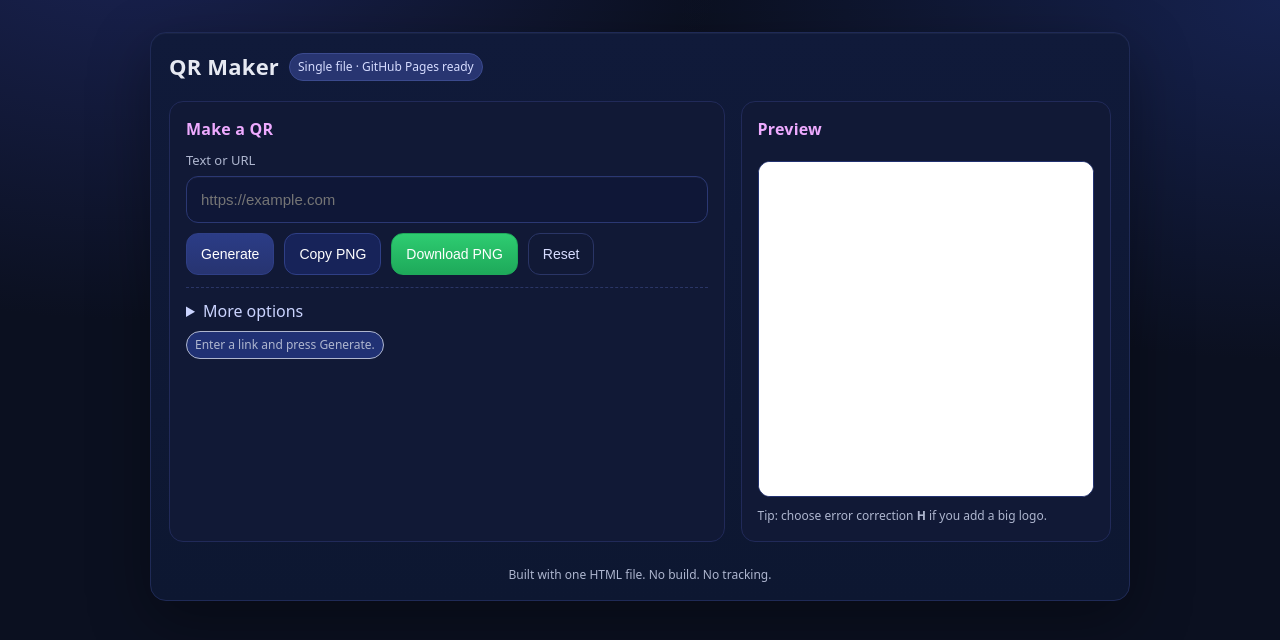
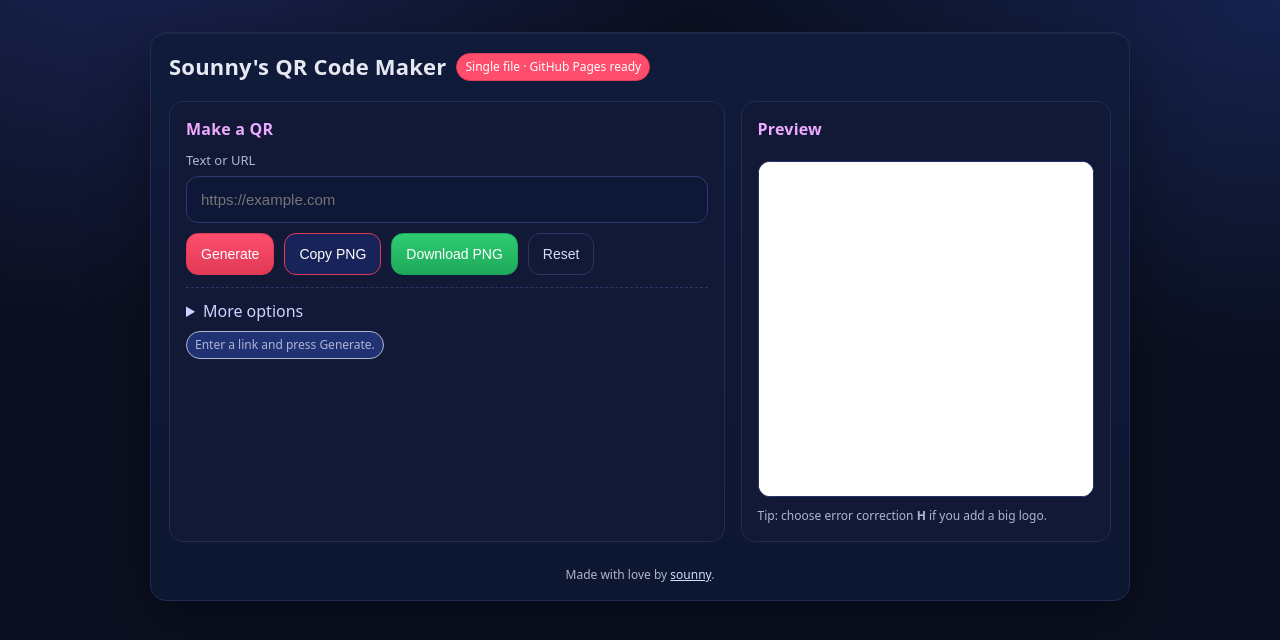
Before and after one commit to sounny/qrcode, a plain HTML site: page index.html in a window 1280 px wide. Drawn offline with Linux system fonts and the light colour scheme.

Commit message:
Personalize app with Sounny branding

```diff
--- a/index.html
+++ b/index.html
@@ -3,15 +3,15 @@
 <head>
   <meta charset="utf-8" />
   <meta name="viewport" content="width=device-width, initial-scale=1" />
-  <title>QR Maker — Single‑File</title>
-  <meta name="description" content="Simple, modern QR code generator. Single file. Works on GitHub Pages." />
+  <title>Sounny's QR Code Maker</title>
+  <meta name="description" content="Sounny's simple, modern QR code generator. Single file. Works on GitHub Pages." />
   <style>
     :root {
       --bg: #0b1020;
       --panel: #111936;
       --text: #e6e9f2;
       --muted: #aeb6cf;
-      --accent: #4f7cff;
+      --accent: #ff4d6d;
       --ok: #2ecc71;
       --warn: #ffb020;
       --danger: #ff5a6e;
@@ -35,7 +35,7 @@
       display: flex; align-items: center; gap: 10px; flex-wrap: wrap;
     }
     .title h1 { font-size: 22px; margin: 0; letter-spacing: .2px; }
-    .badge { font-size: 12px; color: #d6dcff; background: #283571; padding: 4px 8px; border-radius: 999px; border: 1px solid #3b4a8e; }
+    .badge { font-size: 12px; color: #fff; background: #ff4d6d; padding: 4px 8px; border-radius: 999px; border: 1px solid #e03a55; }
 
     .grid {
       display: grid; grid-template-columns: 1fr; gap: 16px; padding: 18px;
@@ -52,13 +52,13 @@
       width: 100%; padding: 14px 14px; border-radius: 12px; border: 1px solid #2b3873; background: #0f1737; color: var(--text); font-size: 15px;
       outline: none; box-shadow: inset 0 1px 0 rgba(255,255,255,.03);
     }
-    input[type="text"]:focus { border-color: var(--accent); box-shadow: 0 0 0 3px rgba(79,124,255,.2); }
+    input[type="text"]:focus { border-color: var(--accent); box-shadow: 0 0 0 3px rgba(255,77,109,.2); }
 
     .row { display: grid; grid-template-columns: 1fr 1fr; gap: 12px; }
     .row-3 { display: grid; grid-template-columns: 1fr 1fr 1fr; gap: 12px; }
 
     .btn {
-      appearance: none; border: 1px solid #2f3f86; background: linear-gradient(180deg, #2b3c86, #273471);
+      appearance: none; border: 1px solid #e03a55; background: linear-gradient(180deg, #ff4d6d, #e03a55);
       color: white; border-radius: 12px; padding: 12px 14px; font-size: 14px; cursor: pointer; transition: transform .05s ease, filter .2s ease, background .3s ease;
     }
     .btn:hover { filter: brightness(1.05); }
@@ -105,7 +105,7 @@
   <div class="app" role="application" aria-label="QR code generator">
     <header>
       <div class="title">
-        <h1>QR Maker</h1>
+        <h1>Sounny's QR Code Maker</h1>
         <span class="badge">Single file · GitHub Pages ready</span>
       </div>
     </header>
@@ -200,7 +200,7 @@
 
     <footer>
       <div>
-        Built with one HTML file. No build. No tracking.
+        Made with love by <a href="https://sounny.github.io">sounny</a>.
       </div>
     </footer>
   </div>
```
Also changed, not shown: 2 other files.
